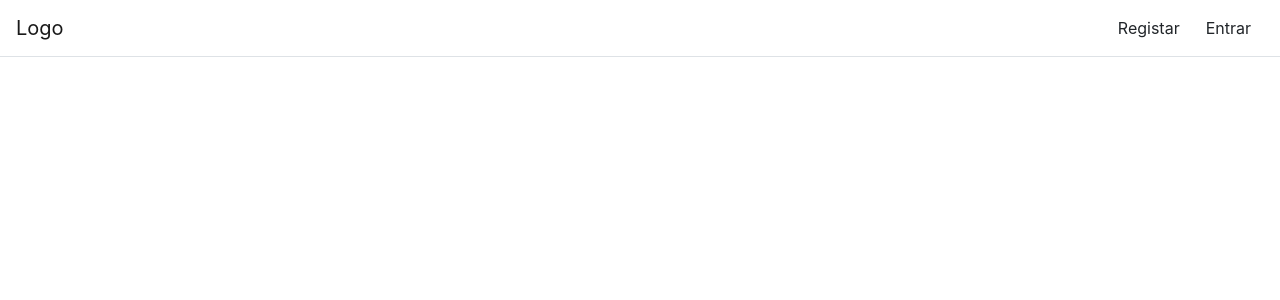
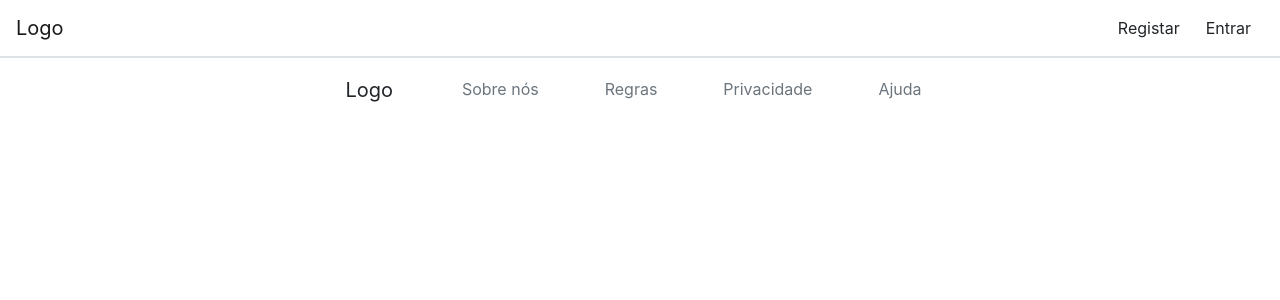
Before and after one commit to fosquito/Interface-Portal-Imobiliario, a React (Create React App) app: page / in a window 1280 px wide. Shown: the top 300 px of the page. Built offline with nearby package versions, Linux system fonts and the light colour scheme.

Commit message:
Added footer

```diff
--- a/src/App.js
+++ b/src/App.js
@@ -1,10 +1,13 @@
 import React from 'react';
 import Navbar1 from './Component/Navbar/Navbar1';
+import Footer1 from './Component/Footer/Footer1';
 
 function App() {
   return (
     <React.Fragment>
       <Navbar1 />
+
+      <Footer1 />
     </React.Fragment>
   )
 }
--- /dev/null
+++ b/src/Component/Footer/Footer1.js
@@ -0,0 +1,20 @@
+import React from 'react'
+import Logo from '../Logo'
+import FooterMenu from './FooterMenu'
+
+function Footer1() {
+    return (
+        <footer className="bg-light border-top">
+            <div className="container d-flex justify-content-md-center">
+                <ul className="list-group list-group-horizontal-md">
+                    <li className="list-group-item border-0">
+                        <Logo />
+                    </li>
+                    <FooterMenu />
+                </ul>
+            </div>
+        </footer>
+    )
+}
+
+export default Footer1
--- /dev/null
+++ b/src/Component/Footer/FooterMenu.js
@@ -0,0 +1,22 @@
+import React from 'react'
+
+function FooterMenu() {
+    return (
+        <React.Fragment>
+            <li className="list-group-item border-0">
+                        <button className="btn btn-light text-muted">Sobre nós</button>
+                    </li>
+                    <li className="list-group-item border-0">
+                        <button className="btn btn-light text-muted">Regras</button>
+                    </li>
+                    <li className="list-group-item border-0">
+                        <button className="btn btn-light text-muted">Privacidade</button>
+                    </li>
+                    <li className="list-group-item border-0">
+                        <button className="btn btn-light text-muted">Ajuda</button>
+                    </li>
+        </React.Fragment>
+    )
+}
+
+export default FooterMenu
--- a/src/Component/Navbar/CollapseMenu.js
+++ b/src/Component/Navbar/CollapseMenu.js
@@ -27,16 +27,16 @@ class CollapseMenu extends Component {
                                 <button className="btn btn-secondary">Colocar Anúncio</button>
                             </li>
                             <li className="nav-item">
-                                <button className="btn btn-white" onClick={this.clickHandler}>Logout</button>
+                                <button className="btn btn-light" onClick={this.clickHandler}>Logout</button>
                             </li>
                         </React.Fragment>
                     ) : (
                             <React.Fragment>
                                 <li className="nav-item">
-                                    <button className="btn btn-white">Registar</button>
+                                    <button className="btn btn-light">Registar</button>
                                 </li>
                                 <li className="nav-item">
-                                    <button className="btn btn-white" onClick={this.clickHandler}>Entrar</button>
+                                    <button className="btn btn-light" onClick={this.clickHandler}>Entrar</button>
                                 </li>
                             </React.Fragment>
                         )}
--- a/src/Component/Navbar/Navbar1.js
+++ b/src/Component/Navbar/Navbar1.js
@@ -1,10 +1,10 @@
 import React from 'react'
-import Logo from './Logo'
+import Logo from '../Logo'
 import Collapser from './Collapser'
 
 function Navbar1() {
     return (
-        <navbar className="navbar navbar-expand-md navbar-light bg-white border-bottom">
+        <navbar className="navbar navbar-expand-md navbar-light bg-light border-bottom">
            <Logo />
            <Collapser />
         </navbar>
--- a/src/scss/index.scss
+++ b/src/scss/index.scss
@@ -1,6 +1,6 @@
 
 $theme-colors: (
-
+  "light": #FFFFFF
 );
 
 @import "../../node_modules/bootstrap/scss/bootstrap";
```
Also changed, not shown: src/Component/Logo.js (renamed from src/Component/Navbar/Logo.js), src/css/index.css, 2 other files (tests, documents, lock files or other folders).
